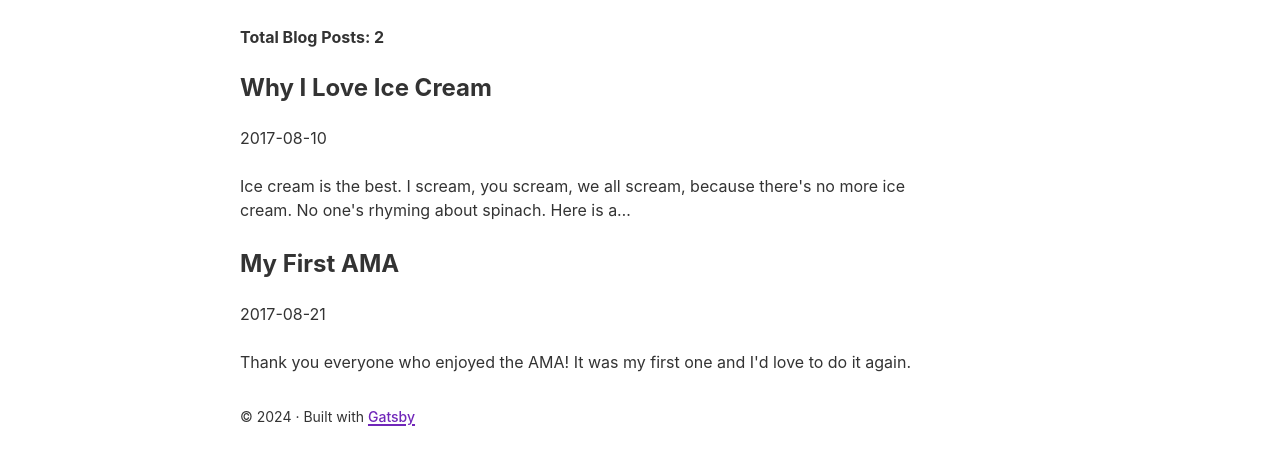
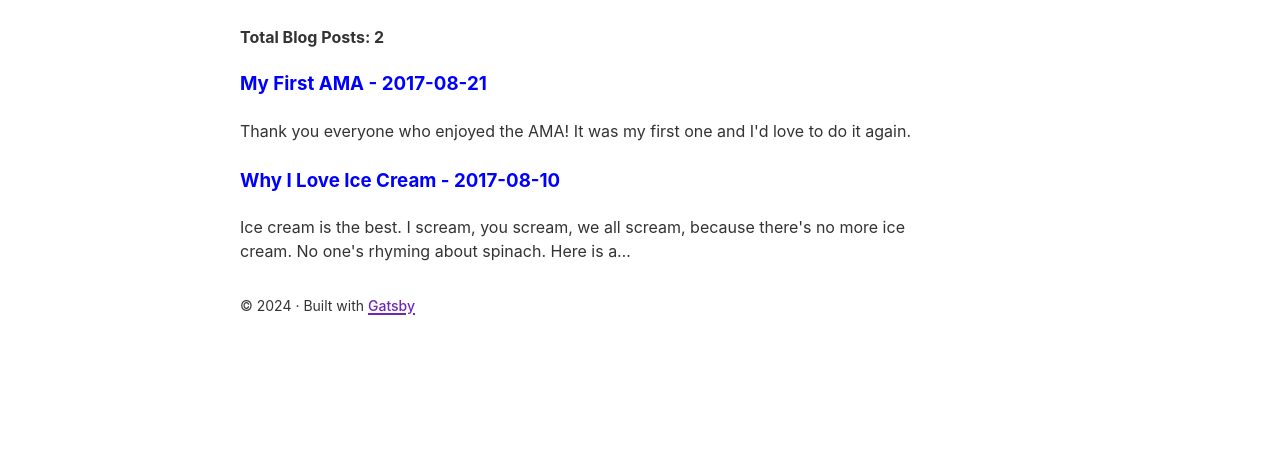
Before and after one commit to stevebiczyk/gatsby-blog-2, a Gatsby site: page / in a window 1280 px wide. Shown: the part 159-624 px from the top of the page. Built offline with nearby package versions, Linux system fonts and the light colour scheme; Gatsby itself is replaced by a stand-in of ours.

Commit message:
Building the Gatsby blog -  Lesson 5

```diff
--- a/gatsby-config.js
+++ b/gatsby-config.js
@@ -32,6 +32,7 @@
     },
     `gatsby-transformer-remark`,
     `gatsby-transformer-sharp`,
+    `gatsby-plugin-styled-components`,
     `gatsby-plugin-sharp`,
     {
       resolve: `gatsby-plugin-manifest`,
--- a/package.json
+++ b/package.json
@@ -5,15 +5,18 @@
   "version": "0.1.0",
   "author": "Kyle Mathews <mathews.kyle@gmail.com>",
   "dependencies": {
+    "babel-plugin-styled-components": "^2.1.4",
     "gatsby": "^5.13.5",
     "gatsby-plugin-image": "^3.13.1",
     "gatsby-plugin-manifest": "^5.13.1",
     "gatsby-plugin-sharp": "^5.13.1",
+    "gatsby-plugin-styled-components": "^6.13.1",
     "gatsby-source-filesystem": "^5.13.1",
     "gatsby-transformer-remark": "^6.13.1",
     "gatsby-transformer-sharp": "^5.13.1",
     "react": "^18.2.0",
-    "react-dom": "^18.2.0"
+    "react-dom": "^18.2.0",
+    "styled-components": "^6.1.12"
   },
   "devDependencies": {
     "prettier": "^2.8.8"
--- a/src/pages/index.js
+++ b/src/pages/index.js
@@ -1,7 +1,18 @@
 import React from "react"
-import { graphql } from "gatsby"
+import { graphql, Link } from "gatsby"
+import styled from "styled-components"
+
 import Layout from "../components/layout"
 import Seo from "../components/seo"
+
+const BlogLink = styled(Link)`
+  text-decoration: none;
+`
+
+const BlogTitle = styled.h3`
+  margin-bottom: 20px;
+  color: blue;
+`
 
 const BlogPage = ({ data }) => {
   return (
@@ -12,8 +23,11 @@
         <h4>Total Blog Posts: {data.allMarkdownRemark.totalCount}</h4>
         {data.allMarkdownRemark.edges.map(({ node }) => (
           <div key={node.id}>
-            <h2>{node.frontmatter.title}</h2>
-            <p>{node.frontmatter.date}</p>
+            <BlogLink to={node.fields.slug}>
+              <BlogTitle>
+                {node.frontmatter.title} - {node.frontmatter.date}
+              </BlogTitle>
+            </BlogLink>
             <p>{node.excerpt}</p>
           </div>
         ))}
@@ -26,16 +40,20 @@
 
 export const query = graphql`
   query {
-    allMarkdownRemark {
+    allMarkdownRemark(sort: { fields: [frontmatter___date], order: DESC }) {
       totalCount
       edges {
         node {
           id
+          frontmatter {
+            description
+            title
+            date
+          }
+          fields {
+            slug
+          }
           excerpt
-          frontmatter {
-            date
-            title
-          }
         }
       }
     }
```
Also changed, not shown: 1 other file.
